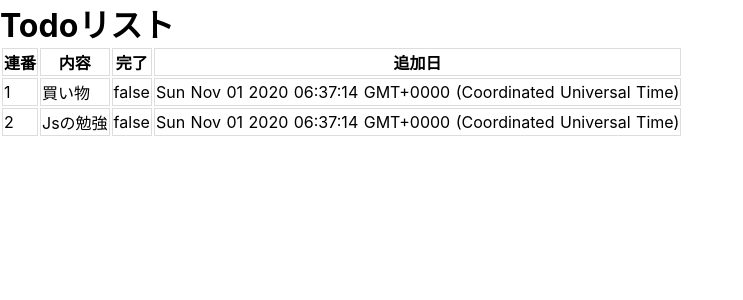
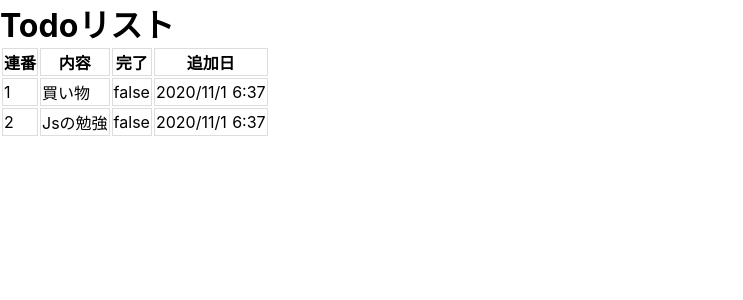
Before and after one commit to skfm/nuxt-handson, a Nuxt app: page / in a window 1280 px wide. Shown: the top 300 px of the page, without its empty margins (0-743 px from the left). Built offline with nearby package versions, Linux system fonts and the light colour scheme.

Commit message:
date formatを変更

```diff
--- a/pages/index.vue
+++ b/pages/index.vue
@@ -19,7 +19,7 @@
           {{ todo.done }}
         </td>
         <td>
-          {{ todo.created_at }}
+          {{ format(todo.created_at) }}
         </td>
       </tr>
 
@@ -44,6 +44,15 @@ export default {
         },
       ]
     }
+  },
+  methods: {
+    format(date) {
+      return date.getFullYear()
+        + '/' + (date.getMonth() + 1)
+        + '/' + date.getDate()
+        + ' ' + date.getHours()
+        + ':' + date.getMinutes();
+    }
   }
 
 }
```
